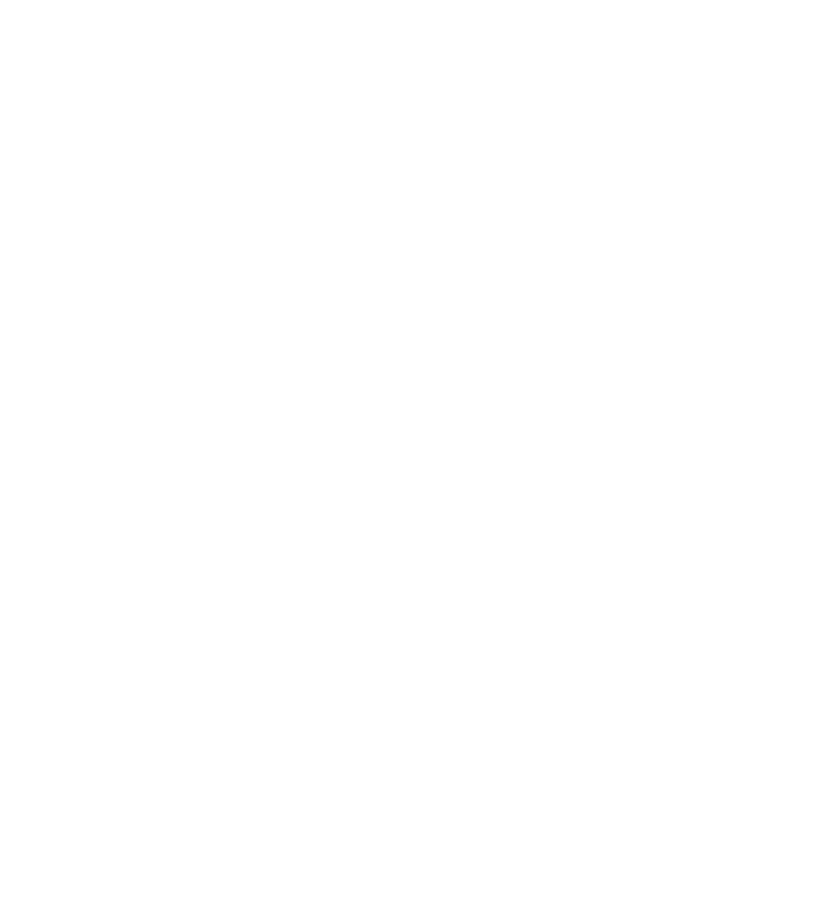
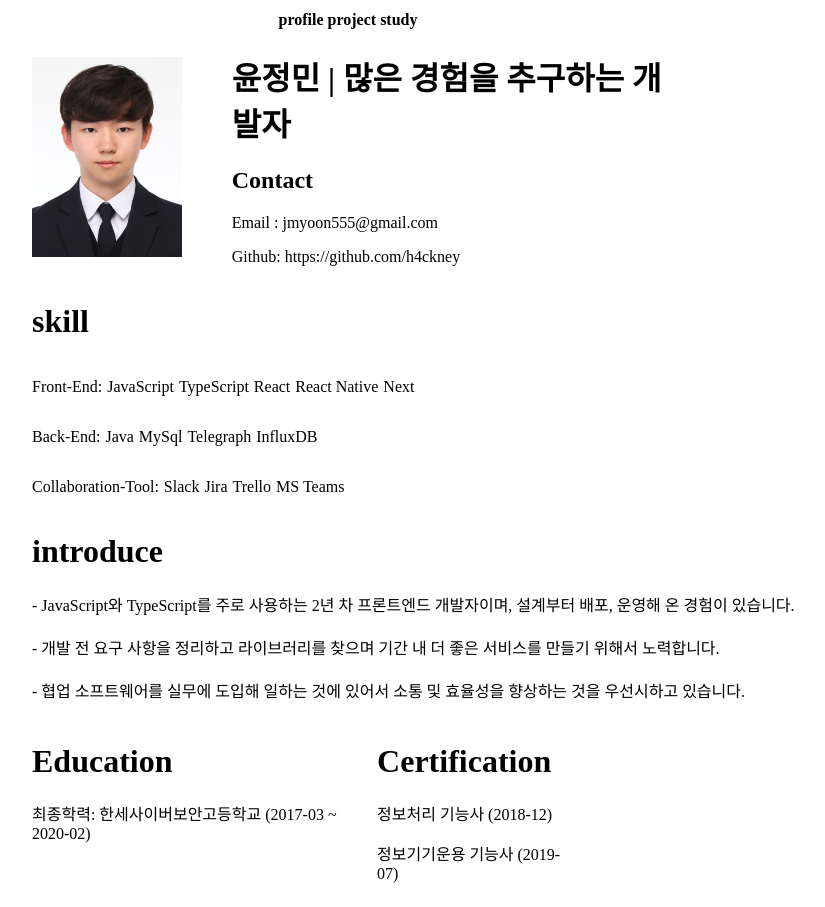
Before and after one commit to h4ckney/h4ckney.github.io, a React (Create React App) app: page /profile in a window 1280 px wide. Before the commit this address had no page. Shown: the whole page, without its empty margins (292-1117 px from the left). Before the commit the page ends 800 px from the top, so only its background shows below. Built offline with nearby package versions, Linux system fonts and the light colour scheme.

Commit message:
Profile 내용 추가

```diff
--- a/src/App.tsx
+++ b/src/App.tsx
@@ -8,16 +8,14 @@
 
 function App() {
   return (
-    <div>
       <BrowserRouter>
           <Routes>
-            <Route path="/" element={<Profile/>} />
+            <Route path="/profile" element={<Profile/>} />
               <Route path="/project" element={<Project/>} />
               <Route path="/tech" element={<Tech/>} />
               <Route path="/study" element={<Study/>} />
           </Routes>
       </BrowserRouter>
-    </div>
   );
 }
 
--- /dev/null
+++ b/src/component/Header/HeaderNav.tsx
@@ -0,0 +1,27 @@
+import React from 'react';
+import { useNavigate} from "react-router-dom";
+import Styled from "styled-components";
+
+const HeaderNav = () => {
+    const navigate = useNavigate()
+
+    return (
+        <header style={{ display: "flex", justifyContent: "center"}}>
+            <table>
+                <thead>
+                    <LinkTab>
+                        <th onClick={()=>navigate('/profile')}>profile</th>
+                        <th onClick={()=>navigate('/project')}>project</th>
+                        <th onClick={()=>navigate('/study')}>study</th>
+                    </LinkTab>
+                </thead>
+            </table>
+        </header>
+    );
+};
+
+const LinkTab = Styled.tr`
+    cursor: pointer;
+`
+
+export default HeaderNav;
--- a/src/component/HeaderNav.tsx
+++ /dev/null
@@ -1,20 +0,0 @@
-import React from 'react';
-
-const HeaderNav = () => {
-    return (
-        <header style={{ display: "flex", justifyContent: "center"}}>
-            <table>
-                <thead>
-                    <tr>
-                        <th>profile</th>
-                        <th>project</th>
-                        <th>tech</th>
-                        <th>study</th>
-                    </tr>
-                </thead>
-            </table>
-        </header>
-    );
-};
-
-export default HeaderNav;
--- a/src/page/Profile.tsx
+++ b/src/page/Profile.tsx
@@ -1,15 +1,108 @@
 import React from 'react';
-import HeaderNav from "../component/HeaderNav";
+import HeaderNav from "../component/Header/HeaderNav";
+import profileImg from "../asset/img/윤정민.jpg"
+import Styled from "styled-components"
+
+const introduce : string[] = ['JavaScript와 TypeScript를 주로 사용하는 2년 차 프론트엔드 개발자이며, 설계부터 배포, 운영해 온 경험이 있습니다.',
+    '개발 전 요구 사항을 정리하고 라이브러리를 찾으며 기간 내 더 좋은 서비스를 만들기 위해서 노력합니다.',
+    '협업 소프트웨어를 실무에 도입해 일하는 것에 있어서 소통 및 효율성을 향상하는 것을 우선시하고 있습니다.']
+
+const skill: {FrontEnd: string[], BackEnd: string[], CollaborationTool: string[]}  = {
+    FrontEnd: ['JavaScript', 'TypeScript', 'React', 'React Native', 'Next'],
+    BackEnd: ['Java', 'MySql', 'Telegraph', 'InfluxDB'],
+    CollaborationTool: ['Slack', 'Jira', 'Trello', 'MS Teams']
+}
 
 const Profile = () => {
     return (
-        <>
+        <div style={{width: '50%', margin: '0 25%'}}>
             <HeaderNav/>
-            <body>
-                <img style={{width: '150px',height: '200px'}} alt={''}/>
-            </body>
-        </>
+            <MainProfile>
+                <img src={profileImg} alt={'profile'}/>
+                <div>
+                    <h1>윤정민 | 많은 경험을 추구하는 개발자</h1>
+                    <h2>Contact</h2>
+                    <p>Email : jmyoon555@gmail.com</p>
+                    <p>Github: https://github.com/h4ckney</p>
+
+                </div>
+            </MainProfile>
+            <Stack>
+                    <h1>skill</h1>
+                    <div style={{display: "flex"}}>
+                        <p>Front-End:</p>
+                        {skill.FrontEnd.map((v)=>
+                            <p style={{marginLeft: '5px'}}>{v}</p>
+                        )}
+                    </div>
+                    <div style={{display: "flex"}}>
+                        <p>Back-End:</p>
+                        {skill.BackEnd.map((v)=>
+                            <p style={{marginLeft: '5px'}}>{v}</p>
+                        )}
+                    </div>
+                    <div style={{display: "flex"}}>
+                        <p>Collaboration-Tool:</p>
+                        {skill.CollaborationTool.map((v)=>
+                            <p style={{marginLeft: '5px'}}>{v}</p>
+                        )}
+                    </div>
+            </Stack>
+            <Introduce>
+                <div>
+                    <h1>introduce</h1>
+                    {introduce.map((v)=>
+                        <p style={{width: '800px', lineHeight: 1.7}}>- {v}</p>
+                    )}
+                </div>
+            </Introduce>
+            <WorkExperience>
+
+            </WorkExperience>
+            <Education>
+                <div>
+                    <h1>Education</h1>
+                    <p>최종학력: 한세사이버보안고등학교 (2017-03 ~ 2020-02)</p>
+                </div>
+                <div>
+                    <h1>Certification</h1>
+                    <p>정보처리 기능사 (2018-12)</p>
+                    <p>정보기기운용 기능사 (2019-07)</p>
+                </div>
+            </Education>
+        </div>
     );
 };
 
+const MainProfile = Styled.main`
+    width: 100%;
+    display: flex;
+    align-items: center;
+    img {
+        width: 150px;
+        height: 200px;
+        margin-right: 50px;
+    }
+`
+
+const Stack = Styled.div`
+
+`
+
+const Introduce = Styled.div`
+    width: 100%;
+    display: flex;
+`
+
+const WorkExperience = Styled.div`
+
+`
+
+const Education = Styled.div`
+    display: flex;
+    width: 85%;
+    justify-content: space-between;
+`
+
+
 export default Profile;
--- a/src/page/Project.tsx
+++ b/src/page/Project.tsx
@@ -1,9 +1,13 @@
 import React from 'react';
+import HeaderNav from "../component/Header/HeaderNav";
 
 const Project = () => {
     return (
-        <div>
+        <div style={{width: '50%', margin: '0 25%'}}>
+            <HeaderNav/>
+            <div>
 
+            </div>
         </div>
     );
 };
--- a/src/page/Study.tsx
+++ b/src/page/Study.tsx
@@ -2,7 +2,7 @@
 
 const Study = () => {
     return (
-        <div>
+        <div style={{width: '50%', margin: '0 25%'}}>
 
         </div>
     );
```
Also changed, not shown: package.json (+5 -2 lines), src/component/Box/ProjectBox.tsx (added, +11 -0 lines), 2 other files (tests, documents, lock files or other folders).
